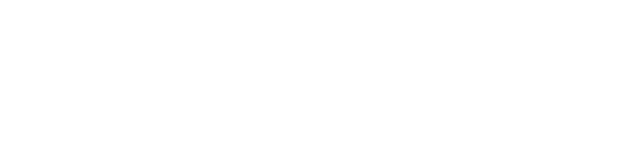
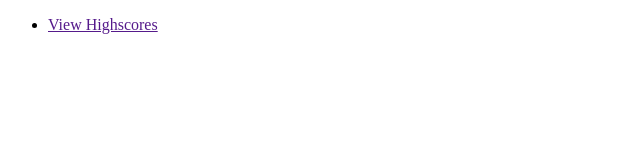
Before and after one commit to bdstpierre/javascript-quiz, a plain HTML site: page index.html in a window 1280 px wide. Shown: the whole page, without its empty margins (0-640 px from the left). Drawn offline with Linux system fonts and the light colour scheme.

Commit message:
Renaming indexx

```diff
--- a/index_template.html
+++ b/index.html
@@ -9,7 +9,11 @@
     <link rel="stylesheet" href="./assets/css/style.css" /> -->
   </head>
   <body>
-
+    <header>
+      <ul class = "menu">
+        <li><a href="">View Highscores</a></li>
+      </ul>
+    </header>
 
 
 
```
